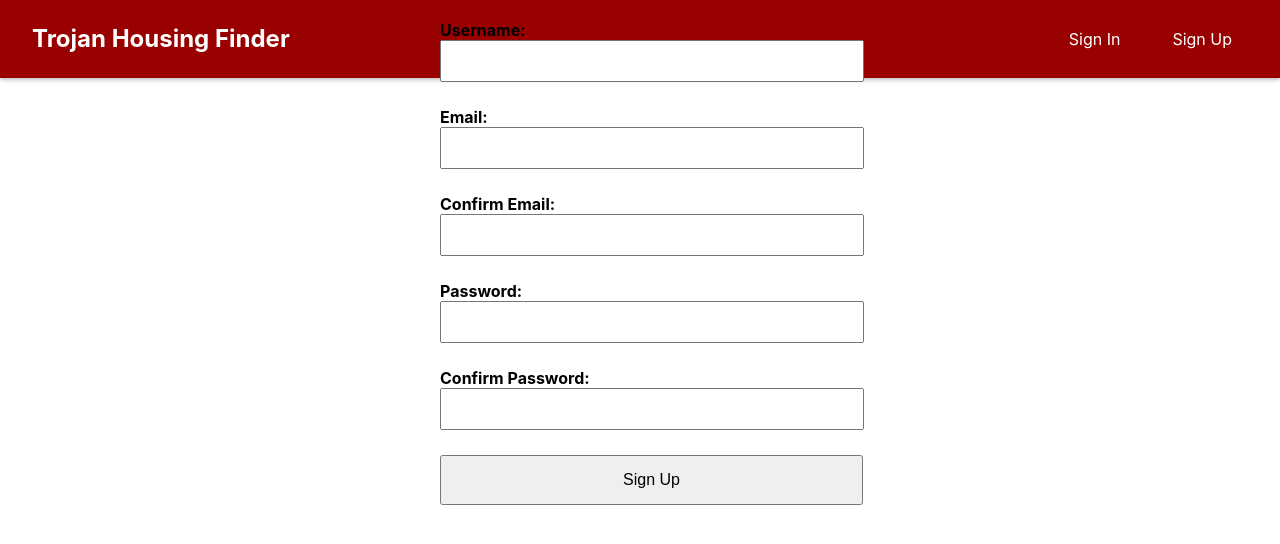
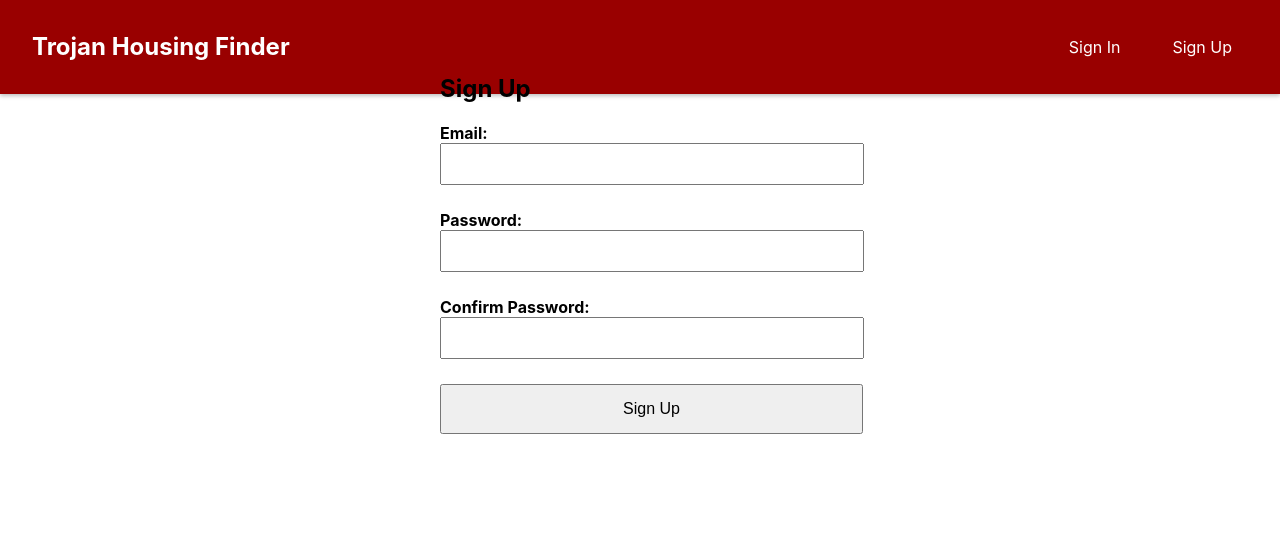
Before and after one commit to TrojanHousing/Frontend, a React (Create React App) app in the folder trojan-housing/: page /SignUp in a window 1280 px wide. Shown: the top 544 px of the page. Built offline with nearby package versions, Linux system fonts and the light colour scheme.

Commit message:
Fixed Sign In/Sign Up

```diff
--- a/trojan-housing/src/AuthenticationState.js
+++ b/trojan-housing/src/AuthenticationState.js
@@ -19,13 +19,19 @@ export const AuthProvider = ({ children }) => {
         localStorage.setItem('user', JSON.stringify(userData));
     };
 
+    const signUp = (formData) => {
+        const userData = { email: formData.email }; // Simulated user data
+        setUser(userData);
+        localStorage.setItem('user', JSON.stringify(userData));
+    };
+
     const signOut = () => {
         setUser(null);
         localStorage.removeItem('user');
     };
 
     return (
-        <AuthContext.Provider value={{ user, signIn, signOut }}>
+        <AuthContext.Provider value={{ user, signIn, signOut, signUp }}>
             {children}
         </AuthContext.Provider>
     );
--- a/trojan-housing/src/Navbar.css
+++ b/trojan-housing/src/Navbar.css
@@ -26,13 +26,22 @@
   margin-left: 20px;
 }
 
-  .navbar-link {
+.navbar-link, .navbar-button {
   color: white;
   text-decoration: none;
   padding: 0.5rem 1rem;
   transition: background-color 0.3s;
+  background: none;
+  border: none;
+  cursor: pointer;
+  font-size: inherit;
+  display: inline-block; /* Maintain inline behavior like a link */
 }
 
-  .navbar-link:hover {
+.navbar-button {
+  background: none; /* Ensures no button-specific styles are applied */
+}
+
+.navbar-link:hover, .navbar-button:hover {
   background-color: #BA2025;
 }
--- a/trojan-housing/src/Navbar.js
+++ b/trojan-housing/src/Navbar.js
@@ -19,7 +19,7 @@ const Navbar = () => {
                 <Link to="/UserProfile" className="navbar-link">User Profile</Link>
               </li>
               <li className="navbar-item">
-                <button onClick={signOut} className="navbar-link">Logout</button>
+                <button onClick={signOut} className="navbar-link button-link">Logout</button>
               </li>
             </>
           ) : (
--- a/trojan-housing/src/SignIn.js
+++ b/trojan-housing/src/SignIn.js
@@ -1,10 +1,12 @@
 import React, { useState } from 'react';
-import { useAuth } from './AuthenticationState'; // Import useAuth hook
+import { useNavigate } from 'react-router-dom'; // Import useNavigate hook
+import { useAuth } from './AuthenticationState';
 import Navbar from './Navbar';
 import './SignIn.css';
 
 const SignIn = () => {
-  const { signIn } = useAuth();  // Access signIn method
+  const navigate = useNavigate(); // Initialize navigate function
+  const { signIn } = useAuth();
   const [formData, setFormData] = useState({
     email: '',
     password: '',
@@ -36,7 +38,8 @@ const SignIn = () => {
     }
     setErrors(errors);
     if (Object.keys(errors).length === 0) {
-      signIn(formData.email, formData.password);  // Call signIn on successful validation
+      signIn(formData.email, formData.password);
+      navigate('/'); // Navigate to homepage upon successful sign in
     }
   };
 
--- a/trojan-housing/src/SignUp.js
+++ b/trojan-housing/src/SignUp.js
@@ -1,16 +1,16 @@
 import React, { useState } from 'react';
-import { useAuth } from './AuthenticationState'; // Import useAuth hook
+import { useNavigate } from 'react-router-dom';
+import { useAuth } from './AuthenticationState';
 import Navbar from './Navbar';
 import './SignIn.css';
 
 const SignUp = () => {
-  const { signUp } = useAuth();  // Access signUp method
+  const navigate = useNavigate();
+  const { signUp } = useAuth();
   const [formData, setFormData] = useState({
-    username: '',
     email: '',
-    emailConfirmation: '',
     password: '',
-    passwordConfirmation: '',
+    passwordConfirmation: ''
   });
   const [errors, setErrors] = useState({});
 
@@ -29,15 +29,10 @@ const SignUp = () => {
   const handleSubmit = (e) => {
     e.preventDefault();
     const errors = {};
-    if (!formData.username) {
-      errors.username = 'Username is required';
-    }
     if (!formData.email) {
       errors.email = 'Email is required';
     } else if (!/\S+@\S+\.\S+/.test(formData.email)) {
       errors.email = 'Email is invalid';
-    } else if (formData.email !== formData.emailConfirmation) {
-      errors.emailConfirmation = 'Emails do not match';
     }
     if (!formData.password) {
       errors.password = 'Password is required';
@@ -48,7 +43,8 @@ const SignUp = () => {
     }
     setErrors(errors);
     if (Object.keys(errors).length === 0) {
-      signUp(formData);  // Call signUp on successful validation
+      signUp(formData);
+      navigate('/'); // Navigate to homepage upon successful sign up
     }
   };
 
@@ -60,17 +56,6 @@ const SignUp = () => {
           <h2>Sign Up</h2>
           <form onSubmit={handleSubmit} className="form">
             <div>
-              <label>Username:</label>
-              <input
-                type="text"
-                name="username"
-                value={formData.username}
-                onChange={handleChange}
-                className="input"
-              />
-              {errors.username && <div className="error">{errors.username}</div>}
-            </div>
-            <div>
               <label>Email:</label>
               <input
                 type="email"
@@ -80,17 +65,6 @@ const SignUp = () => {
                 className="input"
               />
               {errors.email && <div className="error">{errors.email}</div>}
-            </div>
-            <div>
-              <label>Confirm Email:</label>
-              <input
-                type="email"
-                name="emailConfirmation"
-                value={formData.emailConfirmation}
-                onChange={handleChange}
-                className="input"
-              />
-              {errors.emailConfirmation && <div className="error">{errors.emailConfirmation}</div>}
             </div>
             <div>
               <label>Password:</label>
```
Lines whose indentation alone changed are shown as unchanged.
